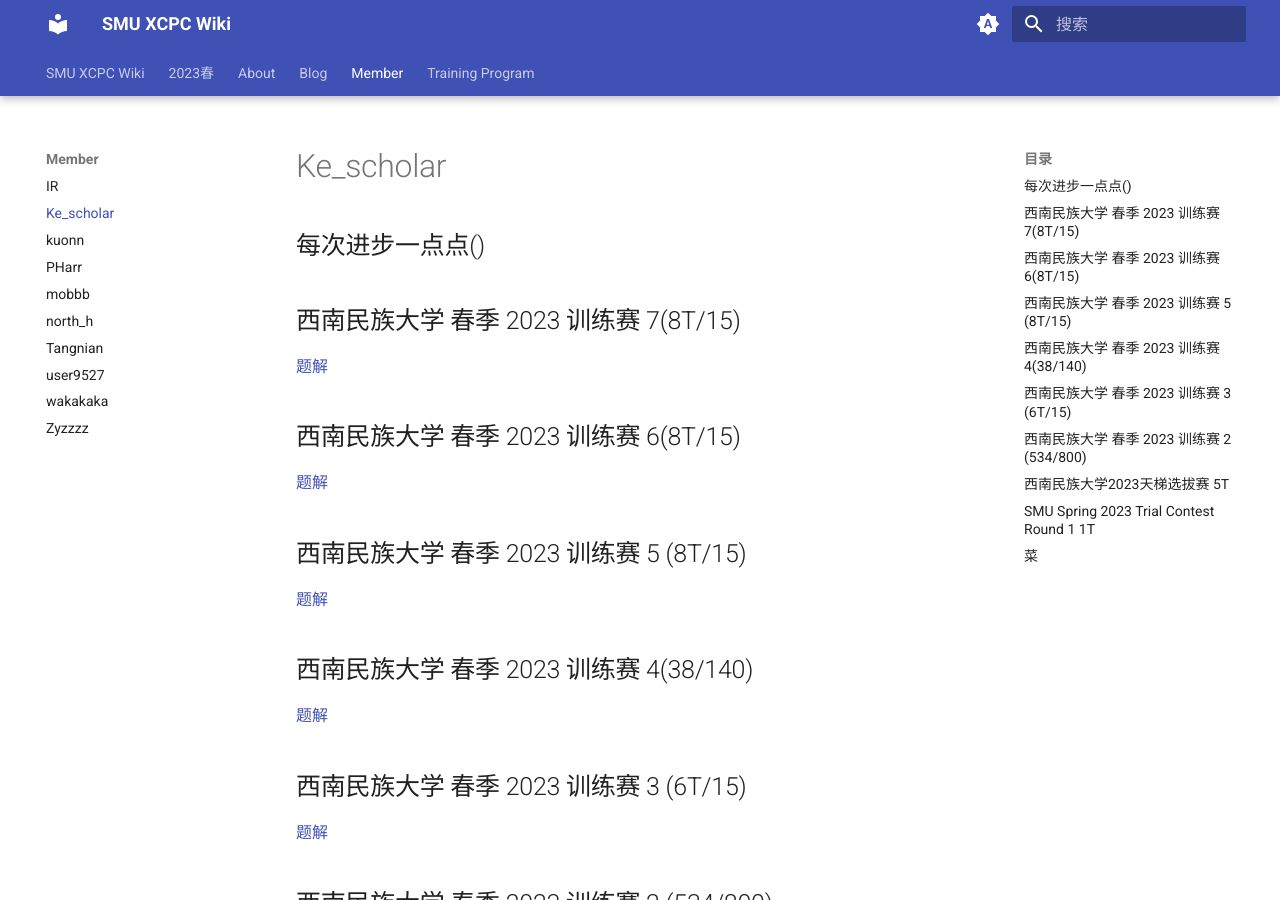
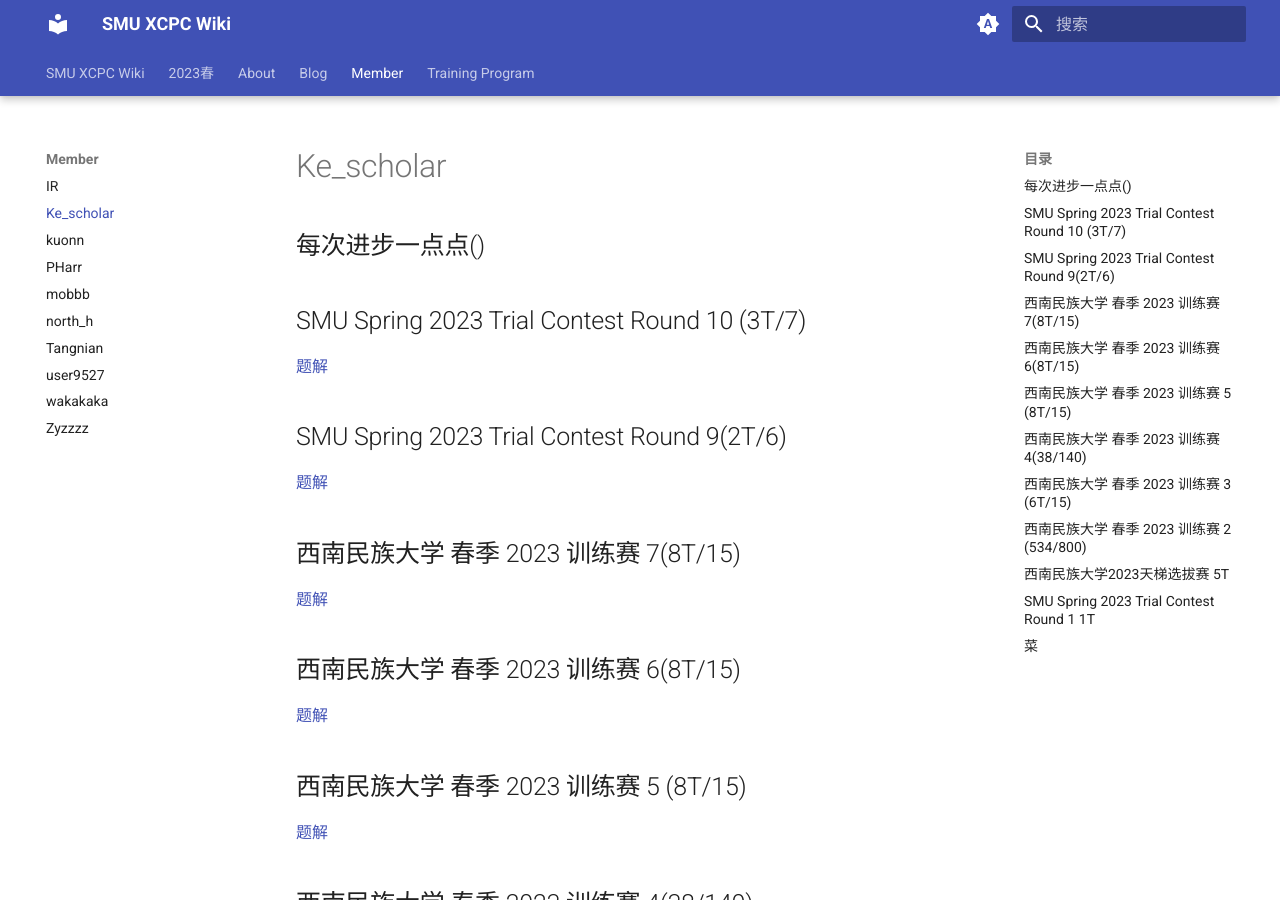
Before and after one commit to SMU-XCPC/wiki, an MkDocs documentation site: the page built from docs/Member/Ke_scholar.md, in a window 1280 px wide and 900 px high. Built offline with MkDocs 1.6.1 and Material for MkDocs 9.7.7, drawn with Linux system fonts in a browser that asks for light colours.

Commit message:
Ke_scholar题解
Please enter the commit message for your changes. Lines starting

```diff
--- a/docs/Member/Ke_scholar.md
+++ b/docs/Member/Ke_scholar.md
@@ -1,6 +1,14 @@
 # Ke_scholar
 
 ## 每次进步一点点()
+
+## SMU Spring 2023 Trial Contest Round 10 (3T/7)
+
+[题解](https://www.cnblogs.com/Kescholar/p/17372679.html)
+
+## SMU Spring 2023 Trial Contest Round 9(2T/6)
+
+[题解](https://www.cnblogs.com/Kescholar/p/17354405.html#top)
 
 ## 西南民族大学 春季 2023 训练赛 7(8T/15)
 
```
